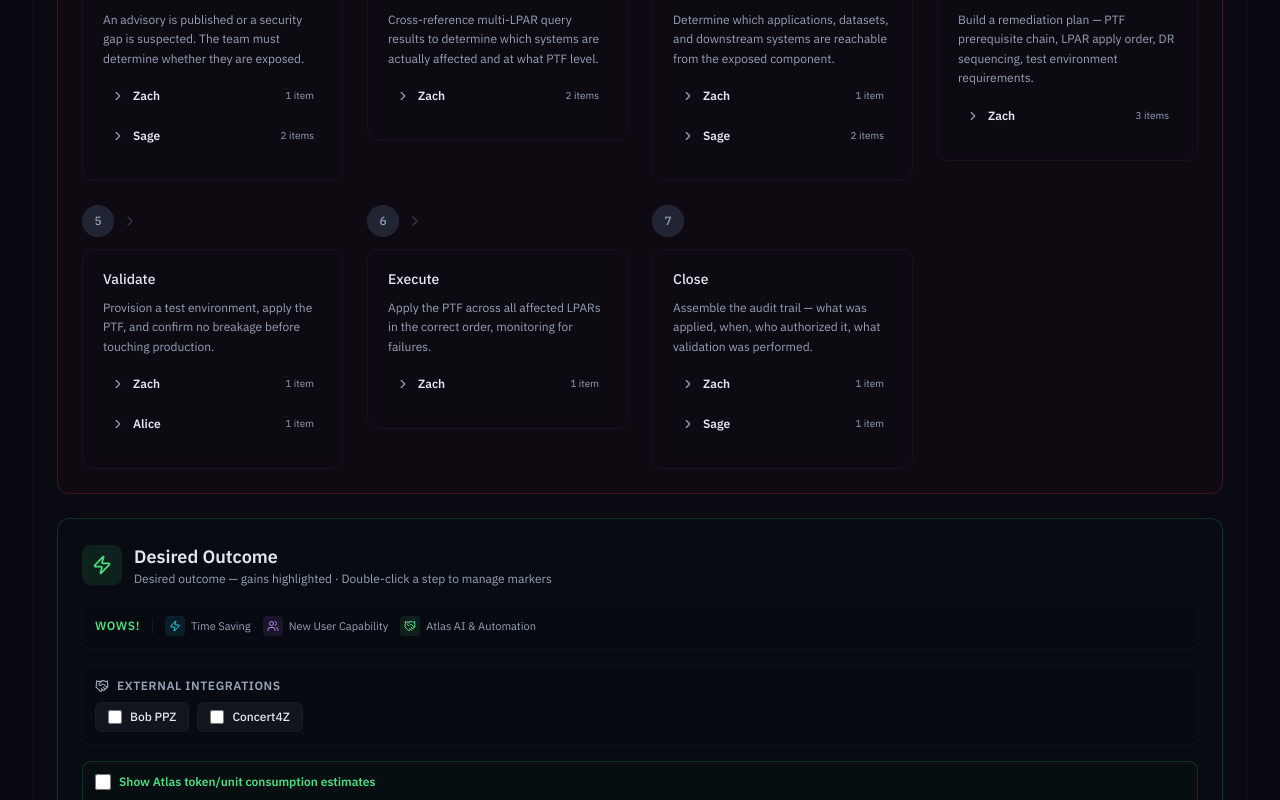
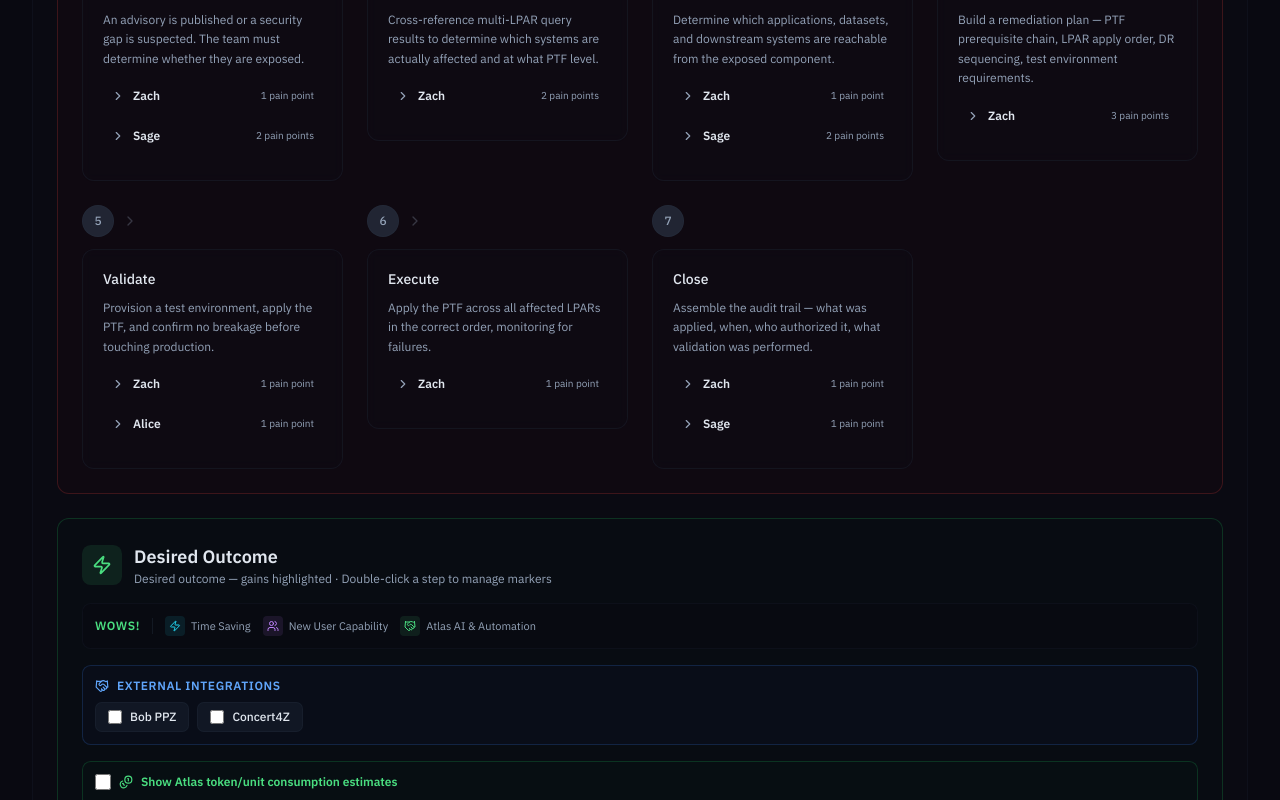
Before and after one commit to mhoss32/sg-b6d24aca-d63b-4ab2-bc2a-15a5c57bb0f9-1787236391, a Next.js app: page /usecase/uc-01 in a window 1280 px wide. Shown: the part 600-1400 px from the top of the page. Built offline with nearby package versions, Linux system fonts and the light colour scheme.

Commit message:
feat(ui): apply flow diagram polish updates

```diff
--- a/src/components/FlowDiagram.tsx
+++ b/src/components/FlowDiagram.tsx
@@ -297,6 +297,7 @@ export function FlowDiagram({ diagram, variant, editable = false, onChange, useC
                 onChange={(e) => setShowUnitEstimates(e.target.checked)}
                 className="w-4 h-4 rounded border-border/40 text-green-400 focus:ring-green-400/20"
               />
+              <Coins className="w-3.5 h-3.5 text-green-400" />
               <span className="text-xs font-semibold text-green-400">Show Atlas token/unit consumption estimates</span>
             </label>
           </div>
@@ -520,10 +521,10 @@ function ExternalProductSelector({
   availableTouchpoints: ExternalTouchpoint[];
 }) {
   return (
-    <div className="mb-4 p-3 rounded-lg border border-border/20 bg-background/50">
+    <div className="mb-4 p-3 rounded-lg border border-blue-500/20 bg-blue-950/10">
       <div className="flex items-center gap-2 mb-2">
-        <Handshake className="w-3.5 h-3.5 text-muted-foreground" />
-        <span className="text-xs font-semibold uppercase tracking-wider text-muted-foreground">
+        <Handshake className="w-3.5 h-3.5 text-blue-400" />
+        <span className="text-xs font-semibold uppercase tracking-wider text-blue-400">
           External Integrations
         </span>
       </div>
@@ -574,11 +575,11 @@ function ExternalTouchpointRenderer({
   if (touchpoint.type === "handoff") {
     return (
       <div
-        className="mb-2 rounded-lg border border-green-400/30 bg-green-400/5 overflow-hidden cursor-pointer hover:border-green-400/50 transition-colors"
+        className="mb-2 rounded-lg border border-blue-500/30 bg-blue-400/5 overflow-hidden cursor-pointer hover:border-blue-400/50 transition-colors"
         onClick={onClick}
       >
-        <div className="px-3 py-2 bg-green-400/10 border-b border-green-400/20">
-          <h5 className="text-xs font-semibold text-green-400 uppercase tracking-wider">
+        <div className="px-3 py-2 bg-blue-500/10 border-b border-blue-500/20">
+          <h5 className="text-xs font-semibold text-blue-400 uppercase tracking-wider">
             {touchpoint.title}
           </h5>
         </div>
@@ -587,15 +588,15 @@ function ExternalTouchpointRenderer({
             <div key={i} className="relative">
               <div className="flex items-start gap-3">
                 <div className="flex flex-col items-center">
-                  <div className="w-6 h-6 rounded-full bg-green-400/20 flex items-center justify-center text-[10px] font-bold text-green-400 flex-shrink-0">
+                  <div className="w-6 h-6 rounded-full bg-blue-400/20 flex items-center justify-center text-[10px] font-bold text-blue-400 flex-shrink-0">
                     {i + 1}
                   </div>
                   {i < touchpoint.steps.length - 1 && (
-                    <div className="w-0.5 h-full bg-green-400/30 mt-1" />
+                    <div className="w-0.5 h-full bg-blue-400/30 mt-1" />
                   )}
                 </div>
                 <div className="flex-1 pb-3">
-                  <span className="text-[11px] font-semibold text-green-300 block mb-0.5">
+                  <span className="text-[11px] font-semibold text-blue-300 block mb-0.5">
                     {step.label}
                   </span>
                   <p className="text-[10px] text-muted-foreground leading-relaxed">
@@ -665,15 +666,15 @@ function ExternalTouchpointModal({
               <div key={i} className="relative">
                 <div className="flex items-start gap-3">
                   <div className="flex flex-col items-center">
-                    <div className="w-7 h-7 rounded-full bg-green-400/20 flex items-center justify-center text-xs font-bold text-green-400 flex-shrink-0">
+                    <div className="w-7 h-7 rounded-full bg-blue-400/20 flex items-center justify-center text-xs font-bold text-blue-400 flex-shrink-0">
                       {i + 1}
                     </div>
                     {i < touchpoint.steps.length - 1 && (
-                      <div className="w-0.5 h-full bg-green-400/30 mt-1" />
+                      <div className="w-0.5 h-full bg-blue-400/30 mt-1" />
                     )}
                   </div>
                   <div className="flex-1 pb-4">
-                    <span className="text-xs font-semibold text-green-300 block mb-1">
+                    <span className="text-xs font-semibold text-blue-300 block mb-1">
                       {step.label}
                     </span>
                     <p className="text-xs text-muted-foreground leading-relaxed">
@@ -836,7 +837,7 @@ function StageCard({
                 )}
                 <span className="text-xs font-semibold text-foreground">{persona}</span>
                 <span className="text-[10px] text-muted-foreground ml-auto">
-                  {markers.length} {markers.length === 1 ? "item" : "items"}
+                  {markers.length} {markers.length === 1 ? ("pain" in config ? "pain point" : "WOW!") : ("pain" in config ? "pain points" : "WOWs!")}
                 </span>
               </button>
 
```
